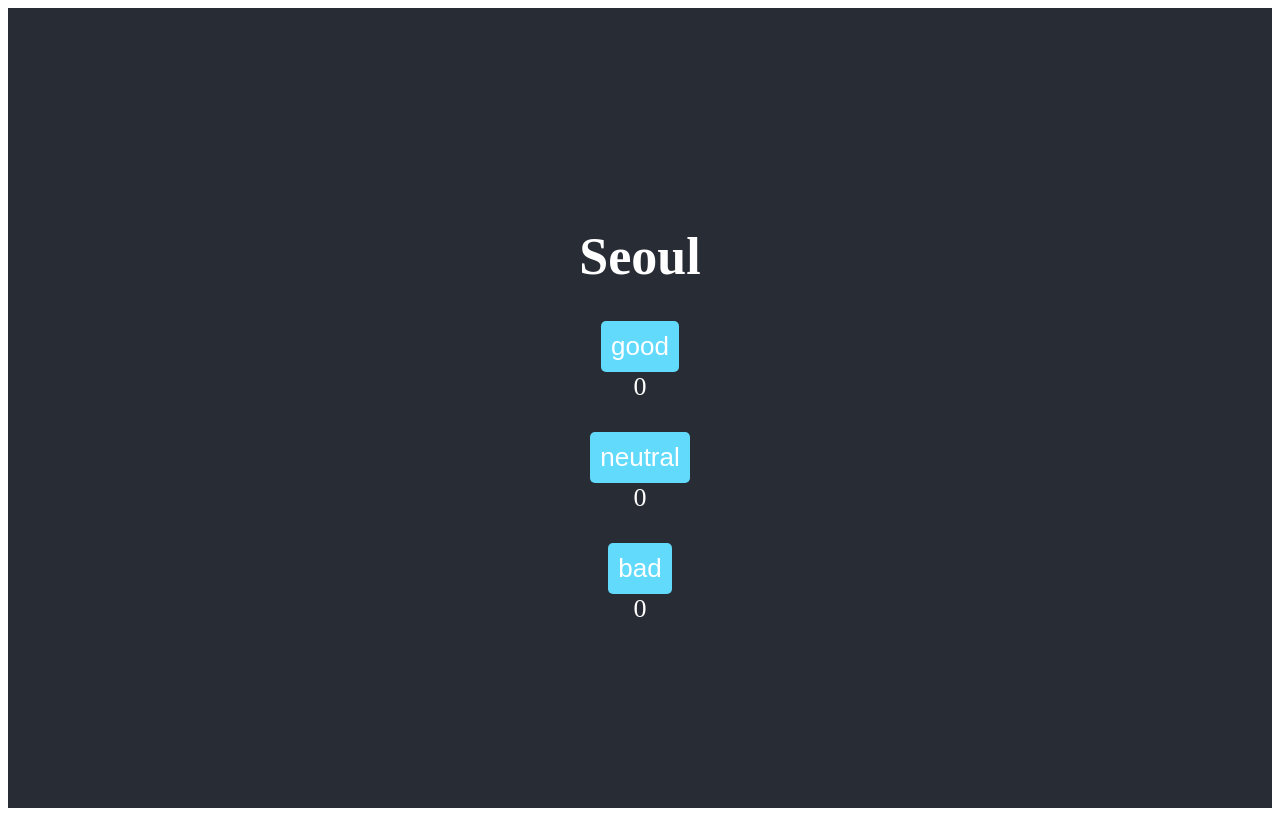
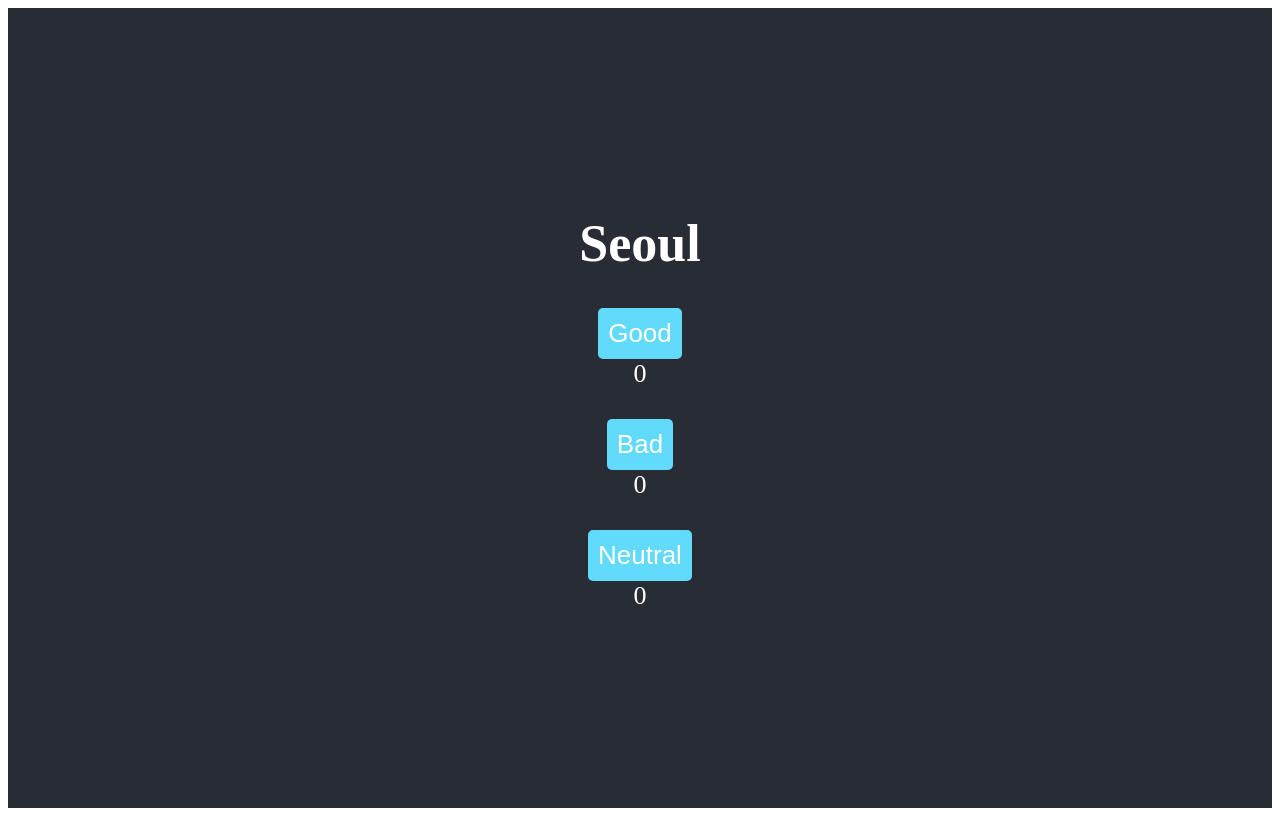
Before and after one commit to SSOL7/Osa1, a React (Vite) app: page / in a window 1280 px wide. Built offline with nearby package versions, Linux system fonts and the light colour scheme.

Commit message:
tehtävä 1.7

```diff
--- a/src/App.css
+++ b/src/App.css
@@ -50,3 +50,8 @@ button {
   font-size: calc(10px + 2vmin);
   cursor: pointer;
 }
+
+.total {
+  font-size: calc(10px + 2vmin);
+  color: #61dafb;
+}
--- a/src/App.jsx
+++ b/src/App.jsx
@@ -5,9 +5,25 @@ import Content from './Content';
 import Total from './Total';
 
 function App() {
-  const [good, setGood] = useState(0)
-  const [neutral, setNeutral] = useState(0)
-  const [bad, setBad] = useState(0)
+  const [good, setGood] = useState(0);
+  const [neutral, setNeutral] = useState(0);
+  const [bad, setBad] = useState(0);
+  const [allClicks, setAll] = useState([]);
+
+  const good_click = () => {
+    setAll(allClicks.concat('Good'));
+    setGood(good + 1)
+  }
+
+  const bad_click = () => {
+    setAll(allClicks.concat('Bad'));
+    setBad(bad + 1)
+  }
+
+  const neutral_click = () => {
+    setAll(allClicks.concat('Neutral'));
+    setNeutral(neutral + 1);
+  }
 
 
   return (
@@ -15,25 +31,27 @@ function App() {
       <header className="App-header">
         <h1>Seoul</h1>
         <div>
-        <button className='button' onClick={() => setGood(good + 1)}>
-          good
+        <button className='button' onClick={good_click}>
+          Good
         </button>
         <br />
         {good}
         <br />
         <br />
-        <button className='button' onClick={() => setNeutral(neutral + 1)}>
-          neutral
+        <button className='button' onClick={bad_click}>
+          Bad
+        </button>
+        <br />
+        {bad}
+        <br />
+        <br />
+        <button className='button' onClick={neutral_click}>
+          Neutral
         </button>
         <br />
         {neutral}
         <br />
-        <br />
-        <button className='button' onClick={() => setBad(bad + 1)}>
-          bad
-        </button>
-        <br />
-        {bad}
+        <p className='total'>{ allClicks.join(', ') }</p>
       </div>
       </header>
     </div>
```
